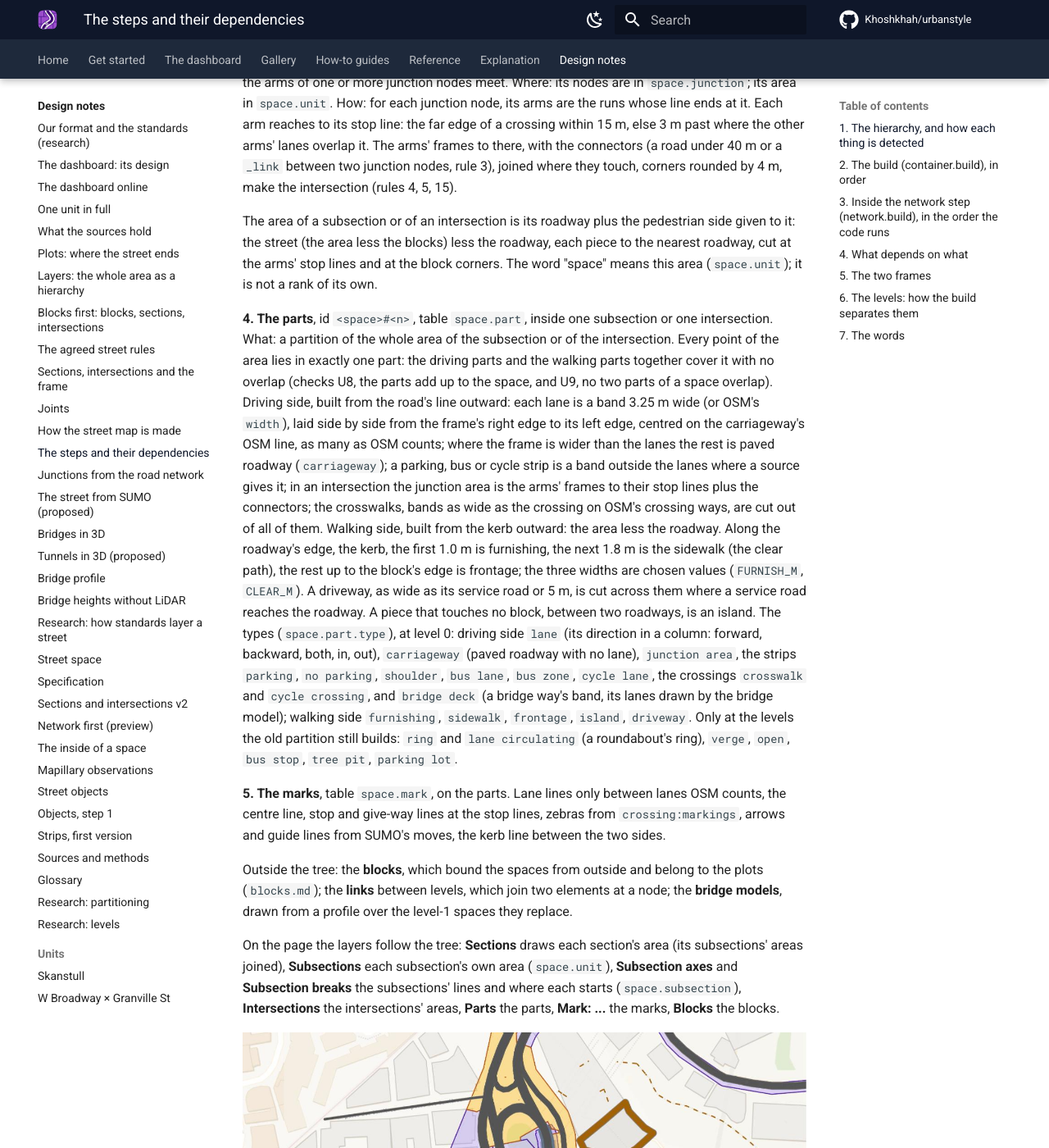
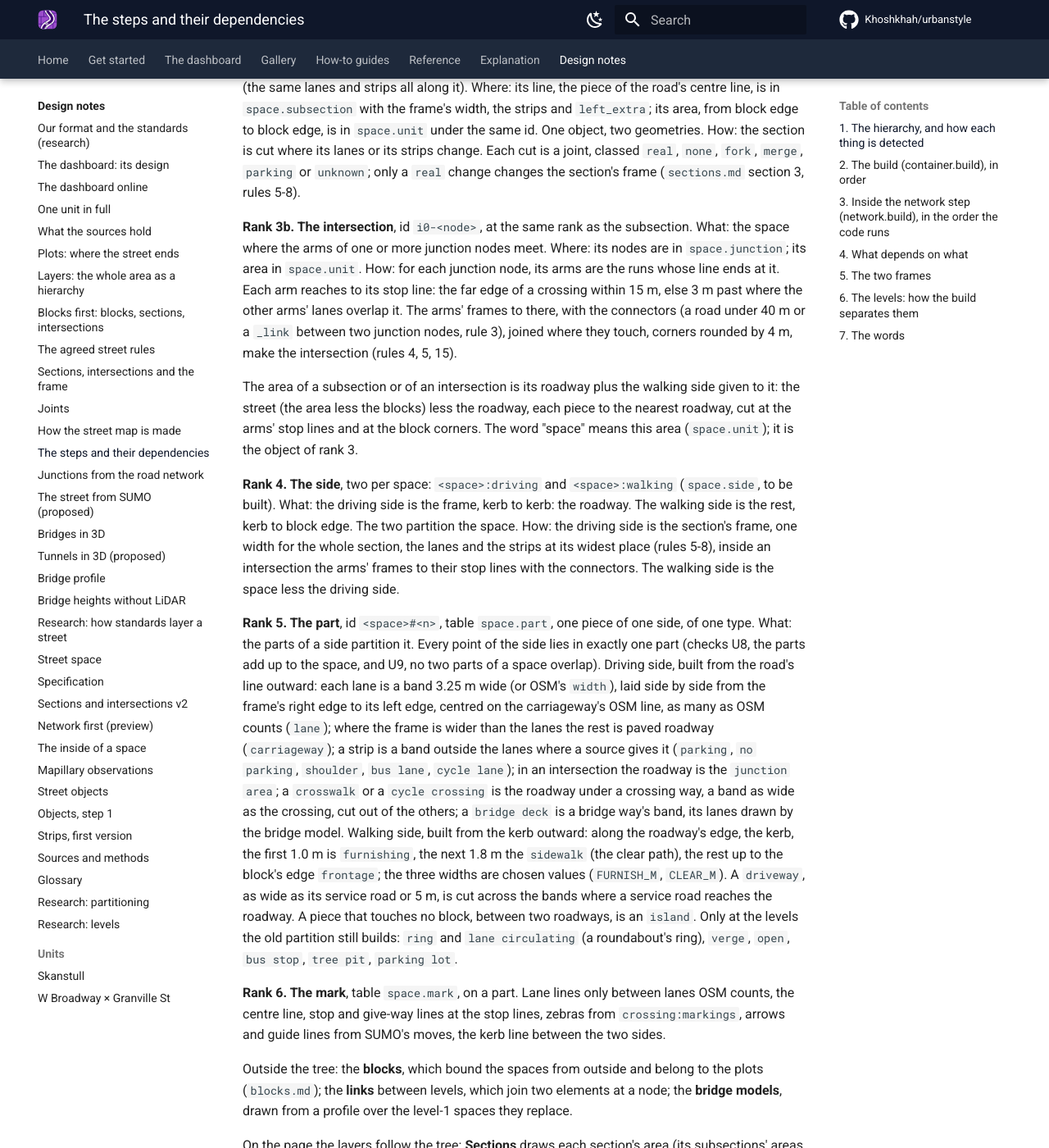
Before and after one commit to Khoshkhah/urbanstyle, an MkDocs documentation site: the page built from docs/design/steps.md, in a window 1280 px wide and 1400 px high, scrolled down 1575 px. Shown: the whole window at 82% size. Built offline with MkDocs 1.6.1 and Material for MkDocs 9.7.7, drawn with Linux system fonts in a browser that asks for light colours; comment, search, counter and statistics services are not loaded; some of the changed text lies outside the part shown.

Commit message:
docs/design/steps.md: the hierarchy by rank, the side as rank 4 (agreed 2026-10-16, to be built); walking side and driving side as the words
Co-Authored-By: Claude Fable 5.1 <noreply@anthropic.com>

````diff
--- a/docs/design/steps.md
+++ b/docs/design/steps.md
@@ -11,38 +11,49 @@ is a screenshot of the page, never a separate drawing.
 
 ## 1. The hierarchy, and how each thing is detected
 
-Everything of the street at one level is inside this tree. A thing of a lower rank is always inside one thing of the rank above,
-never in two and never in none.
+Everything of the street at one level is inside this tree, rank by rank. Each rank is a kind of object with its own id and its own
+geometry. A thing of a lower rank is always inside one thing of the rank above, never in two and never in none.
 
 ```mermaid
 flowchart TD
-    ST[street] --> SE[section]
-    SE --> SU[subsection]
-    ST --> IN[intersection]
-    SU --> P1[parts]
-    IN --> P2[parts]
-    P1 --> M1[marks]
-    P2 --> M2[marks]
+    ST[1 street] --> SE[2 section]
+    SE --> SU[3 subsection]
+    ST --> IN[3 intersection]
+    SU --> D1[4 driving side]
+    SU --> W1[4 walking side]
+    IN --> D2[4 driving side]
+    IN --> W2[4 walking side]
+    D1 --> P1[5 parts]
+    W1 --> P2[5 parts]
+    D2 --> P3[5 parts]
+    W2 --> P4[5 parts]
+    P1 --> M[6 marks]
+    P2 --> M
 ```
 
-**1. The street**, id `k0-<way>`, table `space.street`.
+Rank 4, the side, is agreed on 2026-10-16 and not in the data yet: today `space.part` holds the parts of both sides in one table,
+told apart by their type. The change: a table `space.side` (id `<space>:driving` / `<space>:walking`, its space, its kind, its
+polygon) and the column `side_id` on `space.part`; the checks test the partition at rank 4 and at rank 5; the page gets one switch
+per side.
+
+**Rank 1. The street**, id `k0-<way>`, table `space.street`.
 What: a named road with the intersections it arrives at.
 How: the sections that share a name and a node are one street. An unnamed road is its own street.
 
-**2. The section**, id `s0-w<way>` (or `s0-w<way>.n` when one way gives two sections), table `space.subsection` (its pieces).
+**Rank 2. The section**, id `s0-w<way>` (or `s0-w<way>.n` when one way gives two sections), table `space.subsection` (its pieces).
 What: the road from one junction to the next, whatever OSM ways it is made of.
 How: first the junction nodes: an OSM node with 3 or more road ends (a road through counts 2), where a road ends, two ends merge
 or fork, or two streams cross (rules 1-2, 13). Then the runs, one OSM way with one cross-section, are chained end to end across every
 node that is no junction. The chain is the section, named by its longest way.
 
-**3a. The subsection**, id `s0-w<way>/<k>`.
+**Rank 3a. The subsection**, id `s0-w<way>/<k>`.
 What: a piece of a section with one cross-section (the same lanes and strips all along it).
 Where: its line, the piece of the road's centre line, is in `space.subsection` with the frame's width, the strips and `left_extra`;
 its area, from block edge to block edge, is in `space.unit` under the same id. One object, two geometries.
 How: the section is cut where its lanes or its strips change. Each cut is a joint, classed `real`, `none`, `fork`, `merge`,
 `parking` or `unknown`; only a `real` change changes the section's frame (`sections.md` section 3, rules 5-8).
 
-**3b. The intersection**, id `i0-<node>`, at the same rank as the subsection.
+**Rank 3b. The intersection**, id `i0-<node>`, at the same rank as the subsection.
 What: the space where the arms of one or more junction nodes meet.
 Where: its nodes are in `space.junction`; its area in `space.unit`.
 How: for each junction node, its arms are the runs whose line ends at it. Each arm reaches to its stop line: the far edge of a
@@ -50,30 +61,33 @@ crossing within 15 m, else 3 m past where the other arms' lanes overlap it. The
 under 40 m or a `_link` between two junction nodes, rule 3), joined where they touch, corners rounded by 4 m, make the intersection
 (rules 4, 5, 15).
 
-The area of a subsection or of an intersection is its roadway plus the pedestrian side given to it: the street (the area less the
+The area of a subsection or of an intersection is its roadway plus the walking side given to it: the street (the area less the
 blocks) less the roadway, each piece to the nearest roadway, cut at the arms' stop lines and at the block corners. The word
-"space" means this area (`space.unit`); it is not a rank of its own.
+"space" means this area (`space.unit`); it is the object of rank 3.
 
-**4. The parts**, id `<space>#<n>`, table `space.part`, inside one subsection or one intersection.
-What: a partition of the whole area of the subsection or of the intersection. Every point of the area lies in exactly one part: the
-driving parts and the walking parts together cover it with no overlap (checks U8, the parts add up to the space, and U9, no two
-parts of a space overlap).
+**Rank 4. The side**, two per space: `<space>:driving` and `<space>:walking` (`space.side`, to be built).
+What: the driving side is the frame, kerb to kerb: the roadway. The walking side is the rest, kerb to block edge. The two partition
+the space.
+How: the driving side is the section's frame, one width for the whole section, the lanes and the strips at its widest place
+(rules 5-8), inside an intersection the arms' frames to their stop lines with the connectors. The walking side is the space less the
+driving side.
+
+**Rank 5. The part**, id `<space>#<n>`, table `space.part`, one piece of one side, of one type.
+What: the parts of a side partition it. Every point of the side lies in exactly one part (checks U8, the parts add up to the space,
+and U9, no two parts of a space overlap).
 Driving side, built from the road's line outward: each lane is a band 3.25 m wide (or OSM's `width`), laid side by side from the
-frame's right edge to its left edge, centred on the carriageway's OSM line, as many as OSM counts; where the frame is wider than the
-lanes the rest is paved roadway (`carriageway`); a parking, bus or cycle strip is a band outside the lanes where a source gives it;
-in an intersection the junction area is the arms' frames to their stop lines plus the connectors; the crosswalks, bands as wide as
-the crossing on OSM's crossing ways, are cut out of all of them.
-Walking side, built from the kerb outward: the area less the roadway. Along the roadway's edge, the kerb, the first 1.0 m is
-furnishing, the next 1.8 m is the sidewalk (the clear path), the rest up to the block's edge is frontage; the three widths are
-chosen values (`FURNISH_M`, `CLEAR_M`). A driveway, as wide as its service road or 5 m, is cut across them where a service road
-reaches the roadway. A piece that touches no block, between two roadways, is an island.
-The types (`space.part.type`), at level 0: driving side `lane` (its direction in a column: forward, backward, both, in, out),
-`carriageway` (paved roadway with no lane), `junction area`, the strips `parking`, `no parking`, `shoulder`, `bus lane`,
-`bus zone`, `cycle lane`, the crossings `crosswalk` and `cycle crossing`, and `bridge deck` (a bridge way's band, its lanes drawn by
-the bridge model); walking side `furnishing`, `sidewalk`, `frontage`, `island`, `driveway`. Only at the levels the old partition
-still builds: `ring` and `lane circulating` (a roundabout's ring), `verge`, `open`, `bus stop`, `tree pit`, `parking lot`.
+frame's right edge to its left edge, centred on the carriageway's OSM line, as many as OSM counts (`lane`); where the frame is wider
+than the lanes the rest is paved roadway (`carriageway`); a strip is a band outside the lanes where a source gives it (`parking`,
+`no parking`, `shoulder`, `bus lane`, `cycle lane`); in an intersection the roadway is the `junction area`; a `crosswalk` or a
+`cycle crossing` is the roadway under a crossing way, a band as wide as the crossing, cut out of the others; a `bridge deck` is a
+bridge way's band, its lanes drawn by the bridge model.
+Walking side, built from the kerb outward: along the roadway's edge, the kerb, the first 1.0 m is `furnishing`, the next 1.8 m the
+`sidewalk` (the clear path), the rest up to the block's edge `frontage`; the three widths are chosen values (`FURNISH_M`, `CLEAR_M`).
+A `driveway`, as wide as its service road or 5 m, is cut across the bands where a service road reaches the roadway. A piece that
+touches no block, between two roadways, is an `island`. Only at the levels the old partition still builds: `ring` and
+`lane circulating` (a roundabout's ring), `verge`, `open`, `bus stop`, `tree pit`, `parking lot`.
 
-**5. The marks**, table `space.mark`, on the parts.
+**Rank 6. The mark**, table `space.mark`, on a part.
 Lane lines only between lanes OSM counts, the centre line, stop and give-way lines at the stop lines, zebras from
 `crossing:markings`, arrows and guide lines from SUMO's moves, the kerb line between the two sides.
 
@@ -173,16 +187,16 @@ not the order of execution. The order is this:
 | e | **Connectors** | the sections, the junction nodes | a section between two junction nodes under 40 m, or of `_link` ways, is a connector: it belongs to one intersection with both nodes (rule 3) |
 | f | **Change classes** | the subsections' lanes, `turn:lanes`, the junction nodes | each joint classed `real`, `none`, `fork`, `merge`, `parking`, `unknown` (`sections.md` section 3, check J4) |
 | g | **Kerb evidence** | a city's catch basins, poles, sidewalk lines, per section | the section's kerb from the evidence, judged once for the section (rule 9) |
-| h | **The frame** (driving) | the subsections of a section, the change classes, the kerb evidence | one width per section: the lanes and the strips a source gives at the section's widest place; only a `real` change starts a new frame piece, with a kerb taper (rules 5-8, 10); the carriageway band `cw`, cut at the joints |
+| h | **The frame** (the driving side) | the subsections of a section, the change classes, the kerb evidence | one width per section: the lanes and the strips a source gives at the section's widest place; only a `real` change starts a new frame piece, with a kerb taper (rules 5-8, 10); the carriageway band `cw`, cut at the joints |
 | i | **Merges and forks** | the frames, the classes `merge` and `fork` | the section that keeps the far kerb at a merge or fork, `left_extra` (rule 14) |
 | j | **Junctions** | the junction nodes, the runs' own lanes, the crossings, the connectors | for each node its arms (the runs whose line ends at it), each arm's core (how far the other arms' lanes overlap it) and stop line (the far edge of a crossing within 15 m, else 3 m past the core), its frame to the stop line; the shapes that touch and the connectors clustered into one intersection, corners rounded by 4 m (rules 4, 5, 15) |
 | k | **The sections' roadway** | the frames, the intersections | each section's carriageway less the intersections, less the roadway already taken by another run |
 | l | **Barriers from a bridge landing** | the bridge corrections | a median barrier continued on the ground, its strip an island (rule 12) |
-| m | **The pedestrian side** (walking) | the street (the area less the blocks), the roadway, the arms' stop lines, the service roads | the street less the roadway, each piece given to the nearest roadway; the strip between two roadways an island where it is 2 m wide, paved roadway where thinner (rule 15); the sidewalk cut square at each arm's stop line and at the block corners; a driveway where a service road crosses it |
+| m | **The walking side** | the street (the area less the blocks), the roadway, the arms' stop lines, the service roads | the street less the roadway, each piece given to the nearest roadway; the strip between two roadways an island where it is 2 m wide, paved roadway where thinner (rule 15); the sidewalk cut square at each arm's stop line and at the block corners; a driveway where a service road crosses it |
 | n | **Crosswalks** | OSM's crossing ways and crossing nodes, the roadway | a crosswalk part per crossing that runs across the road, its paint from `crossing:markings` (rule 7, check X1) |
 | o | **Parts and marks** | all of the above | the parts of every unit: lanes, paved roadway (`carriageway`), junction area, crosswalk, island, sidewalk, furnishing, frontage, driveway; the marks: kerb, centre, lane, stop and give-way lines (rules 8, M1) |
 | p | **Write** | the parts and marks | the level-0 rows of `space.unit`, `junction`, `subsection`, `change`, `part`, `mark`; a crosswalk is one object in one space (the loser's piece goes) |
-| q | **The kerbs** | the roadway, the pedestrian side | `space.kerb`: one line for the level, the boundary between the roadway and the pedestrian side |
+| q | **The kerbs** | the roadway, the walking side | `space.kerb`: one line for the level, the boundary between the roadway and the walking side |
 ![Sub-steps b to e and j: the junction nodes make the intersections (red) and the sections between them (blue). The roundabout and its neighbours are one intersection here, i0-25197679, by rule 3.](../img/steps/04-sections-intersections.png){ width=100% }
 
 *Sub-steps b to e and j: the junction nodes make the intersections (red) and the sections between them (blue). The roundabout and its neighbours are one intersection here, i0-25197679, by rule 3.*
@@ -234,7 +248,7 @@ flowchart LR
     XW[crossings] --> J
     H --> K[k the sections' roadway]
     J --> K
-    K --> M[m the pedestrian side, walking]
+    K --> M[m the walking side, walking]
     J --> M
     BL[the blocks] --> M
     K --> N[n crosswalks]
@@ -254,7 +268,7 @@ flowchart LR
 - The **intersections** (j) depend on the junction nodes (b), the runs' own lanes (c), the crossings and the connectors (e). They do
   not depend on the frames: an arm's frame is read, not changed, when the arm is cut at its stop line.
 - The **roadway** of a section (k) depends on its frame (h) and on the intersections (j).
-- The **pedestrian side** (m), the walking side, depends on the roadway (k), the arms' stop lines (j) and the blocks (step 7 of the
+- The **walking side** (m), the walking side, depends on the roadway (k), the arms' stop lines (j) and the blocks (step 7 of the
   build). The blocks depend on the street lines and the footways only, never on the intersections, so a change in (b), (e) or (j)
   leaves every block where it is.
 - The **crosswalks** (n) depend on the roadway (k); the parts (o) on everything; the turns (build step 9) on the subsections' lanes
@@ -265,7 +279,7 @@ flowchart LR
 - **Driving:** the frame of a section (h): one width for the whole section, the lanes OSM counts, centred on each carriageway's OSM
   line, plus the parking, bus and cycle strips a source gives; inside an intersection the arms' frames to their stop lines and the
   connectors' carriageways, as one junction area (j).
-- **Walking:** the pedestrian side (m): from the frame's edge, the kerb, to the block's edge, as the bands sidewalk, furnishing and
+- **Walking:** the walking side (m): from the frame's edge, the kerb, to the block's edge, as the bands sidewalk, furnishing and
   frontage (their widths in `parts.py`), with the islands between two roadways, the driveways across it, and the crosswalks over the
   roadway (n). It is cut at the arms' stop lines and at the block corners, so each piece belongs to one section or one intersection.
 
@@ -313,7 +327,8 @@ one hears for the same thing, so that a reader coming from OSM, SUMO or the stre
 | The thing | Our word | Also called |
 |---|---|---|
 | the integer floor of the area, 0 the ground, +1 above, -1 below | **level** (`level`, `level_min`, `level_max`, the level buttons) | layer (OSM's tag, and in talk); storey |
-| a position in the hierarchy: street, section, subsection and intersection, part, mark | **rank** | level (never: that is the floor), tier |
+| a position in the hierarchy: street, section, subsection and intersection, side, part, mark | **rank** | level (never: that is the floor), tier |
+| one of the two halves of a space: the roadway, or the rest to the block edge | **driving side**, **walking side** (`space.side`, rank 4) | pedestrian realm, travelway (old words) |
 | the floor 0 | **ground** | at grade, street level |
 | a road or path above the ground | **deck** | overpass, viaduct |
 | the structure that carries a deck: its profile and its 3D model | **bridge** | |
@@ -337,15 +352,15 @@ one hears for the same thing, so that a reader coming from OSM, SUMO or the stre
 | how far the other arms' lanes overlap an arm from its node | **core** | |
 | the line across an arm where its roadway ends and the intersection begins | **stop line** | |
 | a line across the street where one space ends and the next begins | **cut** | |
-| one width for a whole section: its lanes and strips at its widest place | **frame** (driving) | cross-section, profile |
+| one width for a whole section: its lanes and strips at its widest place; the driving side's shape | **frame** | cross-section, profile |
 | the lanes, the paved roadway and the strips | **roadway** | carriageway, travelway |
 | a band beside the lanes with a source: parking, bus, cycle | **strip** | |
 | the boundary between the roadway and the walking side | **kerb** | curb |
-| the space less the roadway, kerb to block edge | **pedestrian side** (walking) | pedestrian realm, sidewalk area |
-| the three bands of the pedestrian side, from the kerb | **furnishing**, **sidewalk**, **frontage** | furniture zone, clear path, building zone |
-| a piece of the pedestrian side between two roadways, touching no block | **island** | refuge, median |
+| the space less the roadway, kerb to block edge | **walking side** | walking side, pedestrian realm (old words) |
+| the three bands of the walking side, from the kerb | **furnishing**, **sidewalk**, **frontage** | furniture zone, clear path, building zone |
+| a piece of the walking side between two roadways, touching no block | **island** | refuge, median |
 | a band across the roadway on a crossing way | **crosswalk** | zebra, pedestrian crossing |
-| a service road's crossing of the pedestrian side | **driveway** | apron, alley mouth |
+| a service road's crossing of the walking side | **driveway** | apron, alley mouth |
 | one piece of a space, of one type | **part** (`space.part`) | polygon, feature |
 | a painted line, an arrow, a zebra, or the kerb line | **mark** (`space.mark`) | marking |
 | the land between the streets | **block** | |
````
Also changed, not shown: docs/design/glossary.md (+1 -0 lines).
